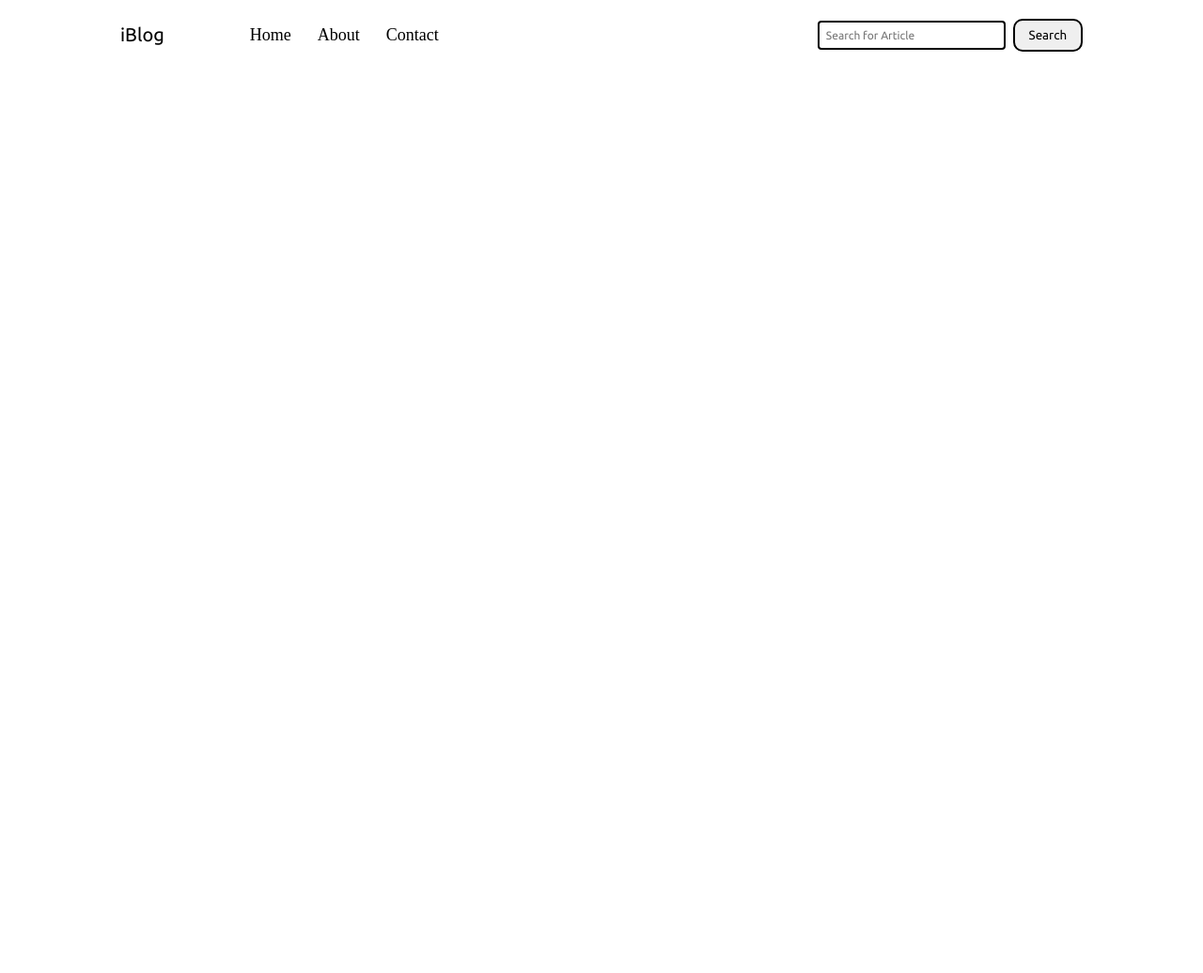
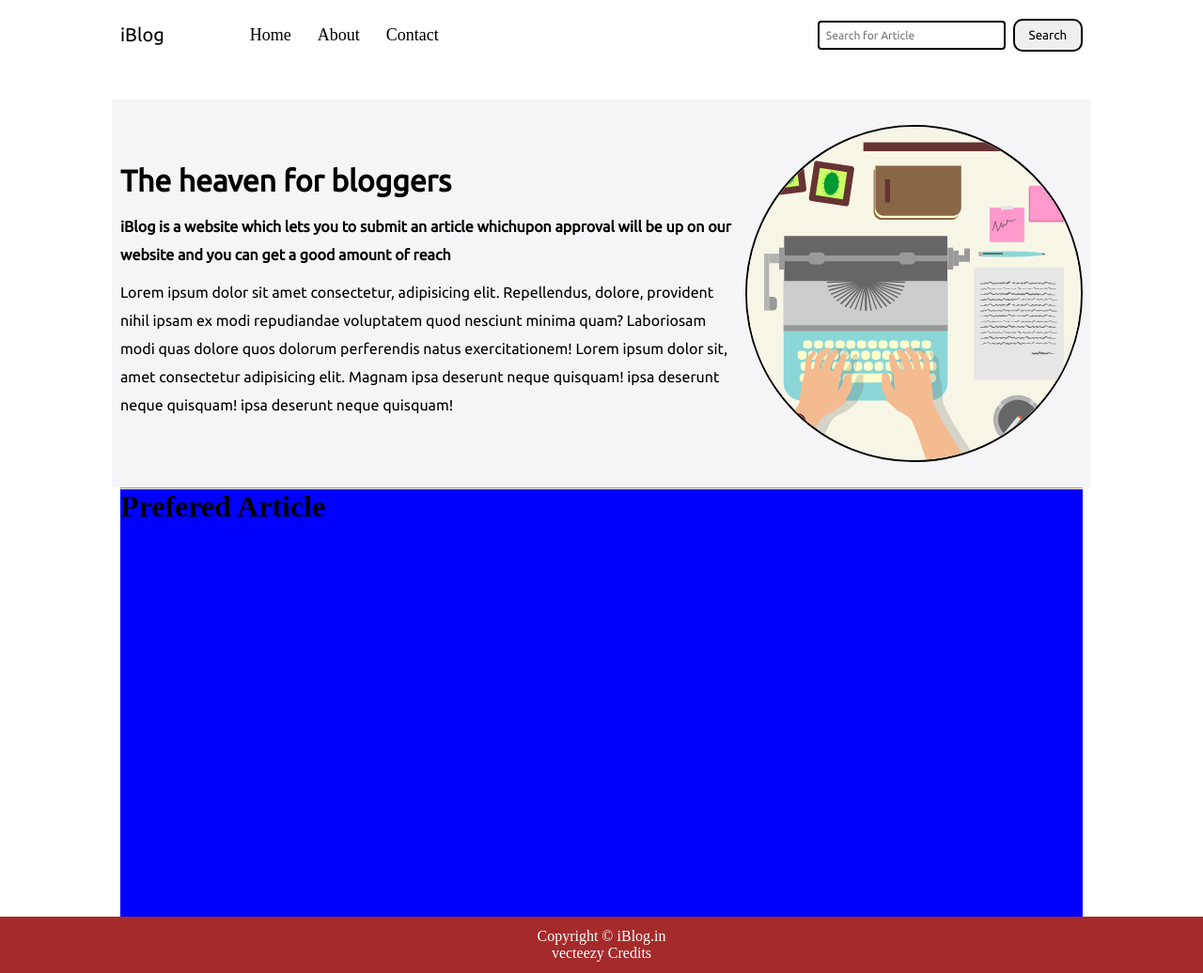
Before and after one commit to Rajeshbabu21/Blog-Template, a plain HTML site: page index.html in a window 1280 px wide. Shown: the whole page at 94% size. Before the commit the page ends 800 px from the top, so only its background shows below. Drawn offline with Linux system fonts and the light colour scheme.

Commit message:
"Updated CSS styles in style.css and util.css, and modified HTML structure in index.html"

```diff
--- a/css/style.css
+++ b/css/style.css
@@ -24,16 +24,20 @@
 
 
 
-}
+  }
 
 .nav-left ul li a{
 
    /* list-style: none; */
    text-decoration: none;
    color: black;
+   transition: all 0.3s ease-in-out;
+}
 
-
-
+.nav-left ul li a:hover{
+  /* color: var(--main-bg-color); */
+  color: brown;
+  font-weight: bold;
 }
 
 
@@ -46,23 +50,88 @@
   margin: 0 77px;
   font-size: 18px;
 
+}
 
+.content-left{
+  font-family: var(--font1);
+  /* width: 50%; */
+  display: flex;
+  /* align-items: center; */
+  justify-content: center;
+  flex-direction: column;
+}
+
+.content-right{
+  /* width: 50%; */
+  display: flex;
+  align-items: center;
+  justify-content: center;
 
 }
 
-.nav-right{
+.content-right img{
+  height: 355px;
+  border-radius: 50%;
+  border: 2px solid black;
+  /* extra */
+  margin-left: 10px;
 
 }
 
+.content p{
+  margin: 5px 0;
+  line-height: 30px;
+}
+
 .content{
-  height: 95px;
-  /* background-color: blue; */
+  height: 395px;
+  background-color: rgb(245, 245, 248);
+  display: flex;
+  margin-top: 32px;
+  padding: 9px;
 
 }
+
 
 .footer
 {
   height: 50px;
-  /* background-color: grey; */
+  background-color: var(--main-bg-color);
+  display: flex;
+  align-items: center;
+  justify-content: center;
+  color: white;
+  flex-direction: column;
+  padding: 5px;
 
 }
+
+.second
+{
+  margin-top: 0;
+}
+
+.content h1{
+  margin-bottom: 10px;
+
+}
+
+
+.home-article{
+  height: 455px;
+  background-color: blue;
+
+}
+
+.footer a{
+  color: white;
+  text-decoration: none;
+}
+
+.footer a:hover{
+  text-decoration: underline;
+}
+
+.footer p {
+  color: white;
+}
--- a/css/util.css
+++ b/css/util.css
@@ -33,8 +33,15 @@
 border: 2px solid black;
 border-radius: 10px;
 font-family: var(--font1);
+cursor: pointer;
+transition: all 0.3s ease-in-out;
 
 
+}
+
+.btn:hover{
+  color: white;
+  background-color: var(--main-bg-color);
 }
 
 .form-inp{
--- a/index.html
+++ b/index.html
@@ -4,8 +4,8 @@
   <meta charset="UTF-8">
   <meta name="viewport" content="width=device-width, initial-scale=1.0">
   <title>Blog Template</title>
+  <link rel="stylesheet" href="/css/util.css">
   <link rel="stylesheet" href="/css/style.css">
-  <link rel="stylesheet" href="/css/util.css">
   <link href='https://fonts.googleapis.com/css?family=Ubuntu' rel='stylesheet'>
 </head>
 <body>
@@ -32,11 +32,36 @@
   </nav>
   <!-- main content -->
   <div class="content mx-width-1 m-auto">
+    <div class="content-left">
+      <h1>The heaven for bloggers</h1>
+      <p><strong>iBlog is a website which lets you to submit an article whichupon approval will be up on our website and you can get a good amount of reach</strong></p>
+      <p class="second">Lorem ipsum dolor sit amet consectetur, adipisicing elit. Repellendus, dolore, provident nihil ipsam ex modi repudiandae voluptatem quod nesciunt minima quam? Laboriosam modi quas dolore quos dolorum perferendis natus exercitationem!
+        Lorem ipsum dolor sit, amet consectetur adipisicing elit. Magnam ipsa deserunt neque quisquam! ipsa deserunt neque quisquam! ipsa deserunt neque quisquam!
+      </p>
+
+    </div>
+    <div class="content-right">
+      <img src="/image/home.svg" alt="">
+
+    </div>
 
   </div>
 
+  <div class="mx-width-1 m-auto">
+    <hr>
+  </div>
+
+  <div class="home-article mx-width-1 m-auto">
+    <h1>Prefered  Article</h1>
+    <div class="home-art">
+
+    </div>
+  </div>
+
   <!--  footer  -->
-  <div class="footer mx-width-2 m-auto">
+  <div class="footer">
+    <p>Copyright &copy; iBlog.in</p>
+    <a href="https://www.vecteezy.com/free-vector/typewriter"> vecteezy Credits </a>
 
   </div>
 
```
